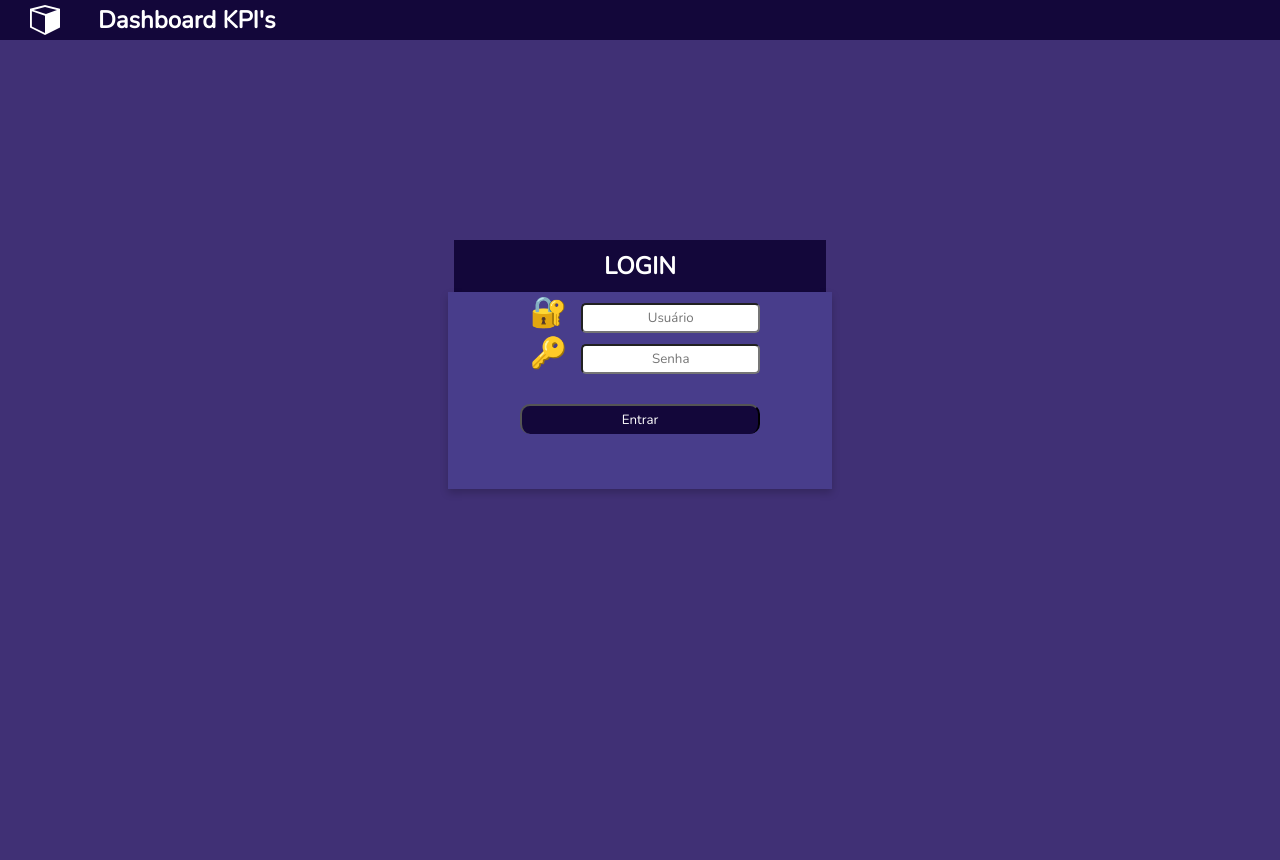
After one commit to WesllenMatias/dashboard_cronos, a Python web app: template templates/login.html in a window 1280 px wide. The commit adds this page. Run offline with Jinja, Linux system fonts and the light colour scheme; the template is opened without the code that fills it, so the values that code supplies are empty; some libraries are stand-ins or nearby versions.

Commit message:
Pagina de Login

```diff
--- a/main.py
+++ b/main.py
@@ -1,13 +1,13 @@
 from asyncio.base_events import Server
 from http import server
-from flask import Flask, render_template
+from flask import render_template
 import pymssql
 import consulta
 import locale
 
 
 
-app = Flask(__name__)
+app = flask.Flask(__name__)
 
 
 @app.route('/')
--- a/static/style.css
+++ b/static/style.css
@@ -77,3 +77,59 @@ body {
     font-size: 40px;
     color: white;
 }
+
+.login-conteudo {
+    padding-top: 100px;
+    display: flex;
+    flex-direction: column;
+    align-items: center;
+
+}
+
+.head-login {
+    background-color: #13073A;
+    padding-top: 10px;
+    padding-bottom: 10px;
+    padding-left: 150px;
+    padding-right: 150px;
+
+}
+
+.tittle-login {
+    color: white;
+    font-family: 'Nunito', sans-serif;
+}
+
+.body-login {
+    display: flex;
+    flex-direction: column;
+    box-shadow: 0 4px 8px 0 rgba(0,0,0,0.2);
+    background-color: darkslateblue;
+    padding: 0px 72px 55px;
+}
+
+.lb-login {
+    padding: 10px;
+}
+
+.lb-login {
+    color: white;
+    font-family: 'Nunito', sans-serif;
+    font-size: 30px;
+}
+.btn-login {
+    margin-top: 30px;
+    padding: 5px;
+    background-color: #13073A;
+    color: white;
+    font-family: 'Nunito', sans-serif;
+    border-radius: 10px;
+    border-bottom: #403075;
+}
+
+.input-login {
+    height: 30px;
+    border-radius: 5px;
+    text-align: center;
+    font-family: 'Nunito', sans-serif;
+}
--- /dev/null
+++ b/templates/login.html
@@ -0,0 +1,49 @@
+<!DOCTYPE html>
+<html lang="pt-br">
+<head>
+    <meta charset="UTF-8">
+    <meta http-equiv="X-UA-Compatible" content="IE=edge">
+    <meta name="viewport" content="width=device-width, initial-scale=1.0">
+    <title>Dashboard</title>
+    <link rel="stylesheet" href="/static/style.css">
+    <script src="https://cdn.jsdelivr.net/npm/chart.js@3.7.1/dist/chart.min.js"></script>
+</head>
+<body>
+    <header class="cabeca">
+        <div class="cabecalho">
+            <img class="nav-img" src="/static/img/cubo.svg">
+            <nav class="nav-head">
+                <h1 class="nav-title">Dashboard KPI's</h1>
+            </nav>
+        </div>
+
+    </header>
+    <main class="corpo">
+        <section class="login-conteudo">
+            <div class="head-login">
+                <h1 class="tittle-login">
+                    LOGIN
+                </h1>
+            </div>
+            <div class="body-login">
+                <div>
+                    <label for="uname" class="lb-login">🔐</label>
+                    <input type="text" class="input-login" placeholder="Usuário">
+                </div>
+                <div>
+                    <label for="psw" class="lb-login">🔑</label>
+                    <input type="password" class="input-login" placeholder="Senha">
+                </div>
+
+                <button type="submit" class="btn-login">Entrar</button>
+            </div>
+            <div class="footer-login">
+
+            </div>
+        </section>
+    </main>
+    <footer>
+
+    </footer>
+</body>
+</html>
```
